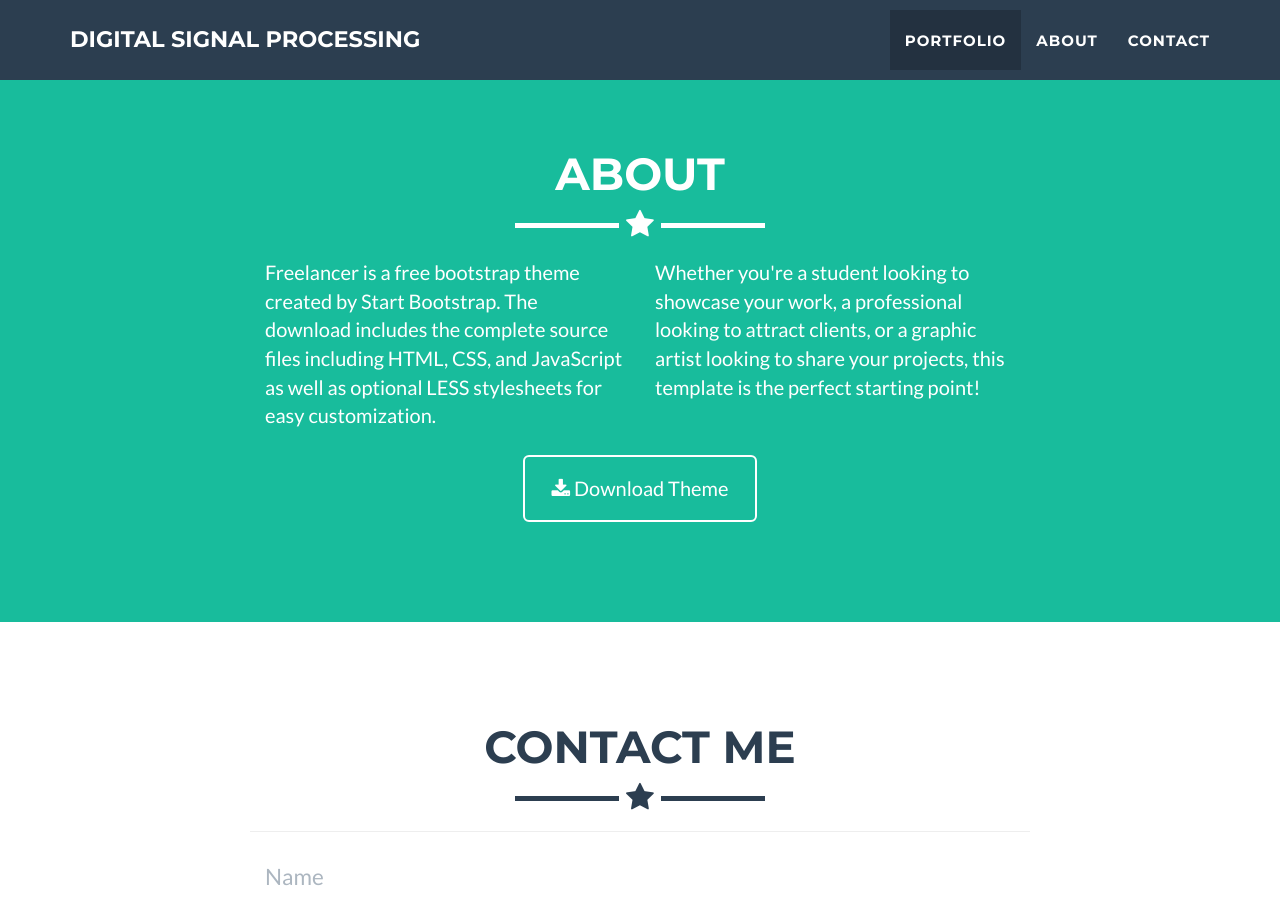
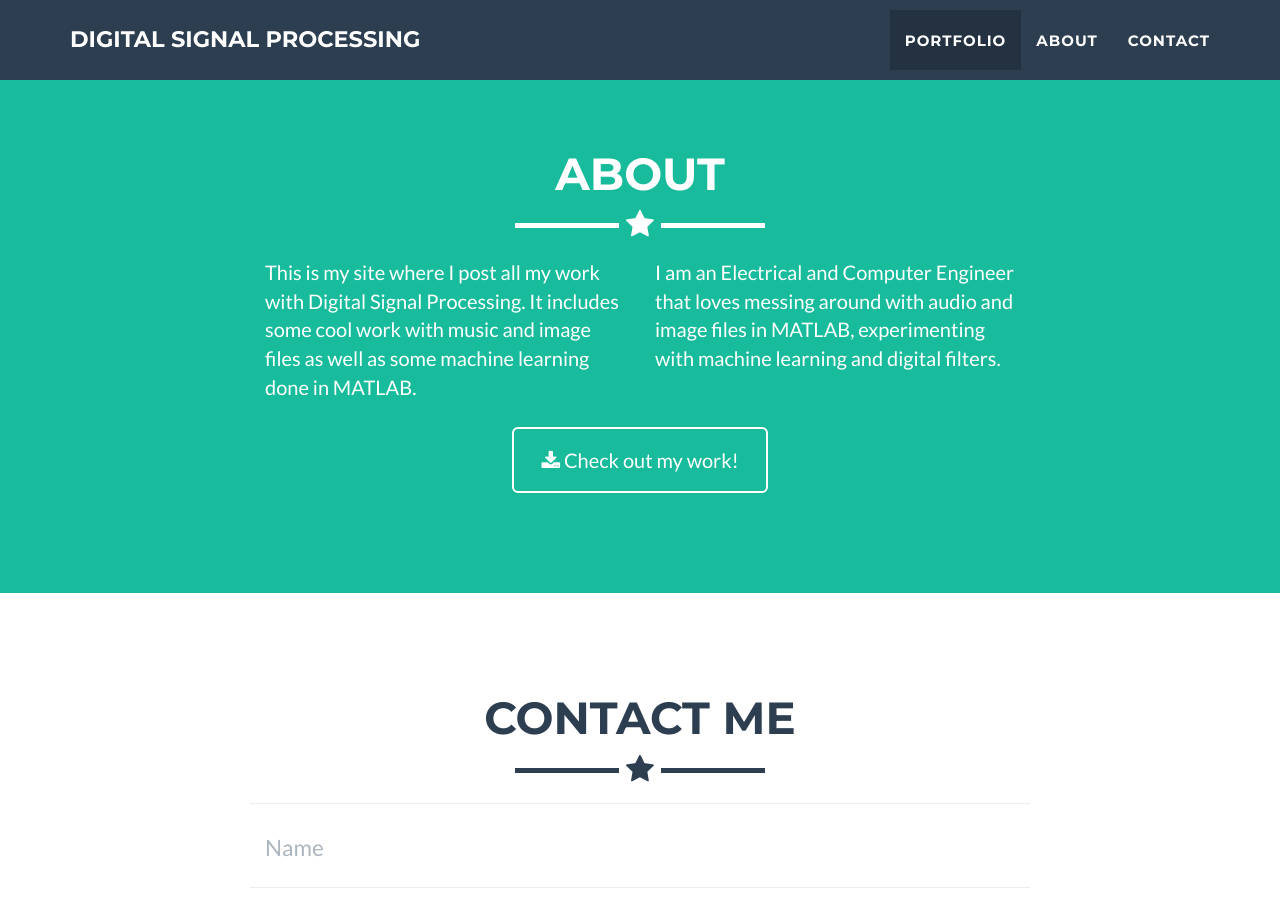
Before and after one commit to auisgold/dsp, a Jekyll site: the page built from index.html, in a window 1280 px wide and 900 px high, scrolled down 1616 px. Built offline with Jekyll 4.4.1, drawn with Linux system fonts in a browser that asks for light colours.

Commit message:
Update about.html

```diff
--- a/_includes/about.html
+++ b/_includes/about.html
@@ -9,14 +9,14 @@
             </div>
             <div class="row">
                 <div class="col-lg-4 col-lg-offset-2">
-                    <p>Freelancer is a free bootstrap theme created by Start Bootstrap. The download includes the complete source files including HTML, CSS, and JavaScript as well as optional LESS stylesheets for easy customization.</p>
+                    <p>This is my site where I post all my work with Digital Signal Processing. It includes some cool work with music and image files as well as some machine learning done in MATLAB.</p>
                 </div>
                 <div class="col-lg-4">
-                    <p>Whether you're a student looking to showcase your work, a professional looking to attract clients, or a graphic artist looking to share your projects, this template is the perfect starting point! </p>
+                    <p>I am an Electrical and Computer Engineer that loves messing around with audio and image files in MATLAB, experimenting with machine learning and digital filters.  </p>
                 </div>
                 <div class="col-lg-8 col-lg-offset-2 text-center">
-                    <a href="https://github.com/jeromelachaud/freelancer-theme" class="btn btn-lg btn-outline">
-                        <i class="fa fa-download"></i> Download Theme
+                    <a href="https://github.com/auisgold" class="btn btn-lg btn-outline">
+                        <i class="fa fa-download"></i> Check out my work!
                     </a>
                 </div>
             </div>
```
